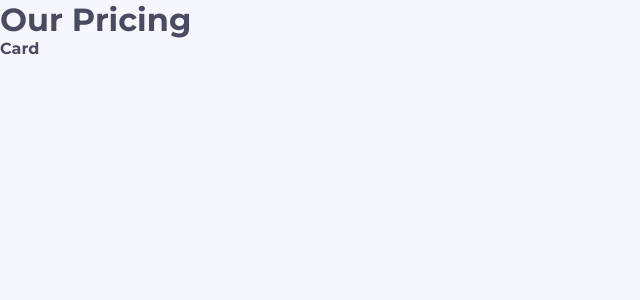
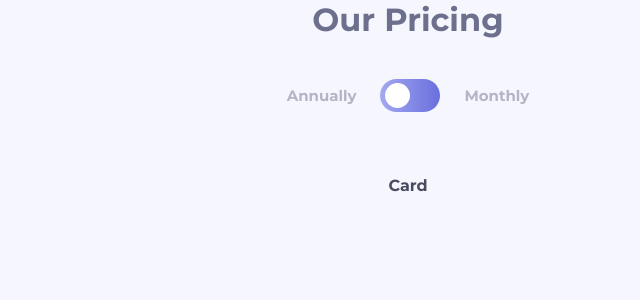
Before and after one commit to Remy349/pricing-component-with-toggle, a React (Vite) app: page / in a window 1280 px wide. Shown: the top 300 px of the page, without its empty margins (0-640 px from the left). Built offline with nearby package versions, Linux system fonts and the light colour scheme.

Commit message:
Added styles for the toggle btn

```diff
--- a/src/App.jsx
+++ b/src/App.jsx
@@ -1,10 +1,12 @@
 import React from 'react'
 import Pricing from './components/Pricing'
+import Toggle from './components/Toggle'
 
 function App () {
   return (
-    <main className='pricing'>
+    <main className='pricing container'>
       <h1 className='pricing__title'>Our Pricing</h1>
+      <Toggle />
       <Pricing />
     </main>
   )
--- /dev/null
+++ b/src/components/Toggle.jsx
@@ -0,0 +1,20 @@
+import React from 'react'
+
+const Toggle = () => {
+  return (
+    <div className='pricing__toggle'>
+      <span className='pricing__toggle-text'>Annually</span>
+      <label className='pricing__toggle-btn' htmlFor='checkbox'>
+        <input
+          className='pricing__toggle-btn_input'
+          type='checkbox'
+          id='checkbox'
+        />
+        <span className='pricing__toggle-btn_slider pricing__toggle-btn_round' />
+      </label>
+      <span className='pricing__toggle-text'>Monthly</span>
+    </div>
+  )
+}
+
+export default Toggle
--- a/src/scss/base/_base.scss
+++ b/src/scss/base/_base.scss
@@ -13,3 +13,9 @@ body {
   background-color: c.$Very-Light-Grayish-Blue;
   color: c.$Dark-Grayish-Blue;
 }
+
+.container {
+  margin-left: 1.5rem;
+  margin-right: 1.5rem;
+  max-width: 768px;
+}
--- /dev/null
+++ b/src/scss/page/_pricing.scss
@@ -0,0 +1,53 @@
+@use '../utils/colors' as c;
+
+.pricing {
+  display: flex;
+  align-items: center;
+  flex-direction: column;
+
+  &__title {
+    color: c.$Grayish-Blue;
+    margin-bottom: 2.5rem;
+  }
+
+  &__toggle {
+    display: flex;
+    align-items: center;
+    column-gap: 1.5rem;
+    margin-bottom: 4rem;
+
+    &-text {
+      color: c.$Light-Grayish-Blue;
+      font-size: .938rem;
+    }
+
+    &-btn {
+      position: relative;
+      height: 33px;
+      width: 60px;
+
+      &_input {
+        display: none;
+      }
+
+      &_slider {
+        background: linear-gradient(to right, hsl(236, 72%, 79%), hsl(237, 63%, 64%));
+        position: absolute;
+        cursor: pointer;
+        inset: 0;
+        border-radius: 2rem;
+
+        &::before {
+          content: '';
+          position: absolute;
+          background-color: hsl(0, 0%, 100%);
+          width: 25px;
+          height: 25px;
+          bottom: 4px;
+          left: 5px;
+          border-radius: 50%;
+        }
+      }
+    }
+  }
+}
--- a/src/scss/styles.scss
+++ b/src/scss/styles.scss
@@ -1,2 +1,4 @@
 // BASE
 @forward './base/base';
+// PRICING
+@forward './page/pricing';
```
Also changed, not shown: text.txt.
